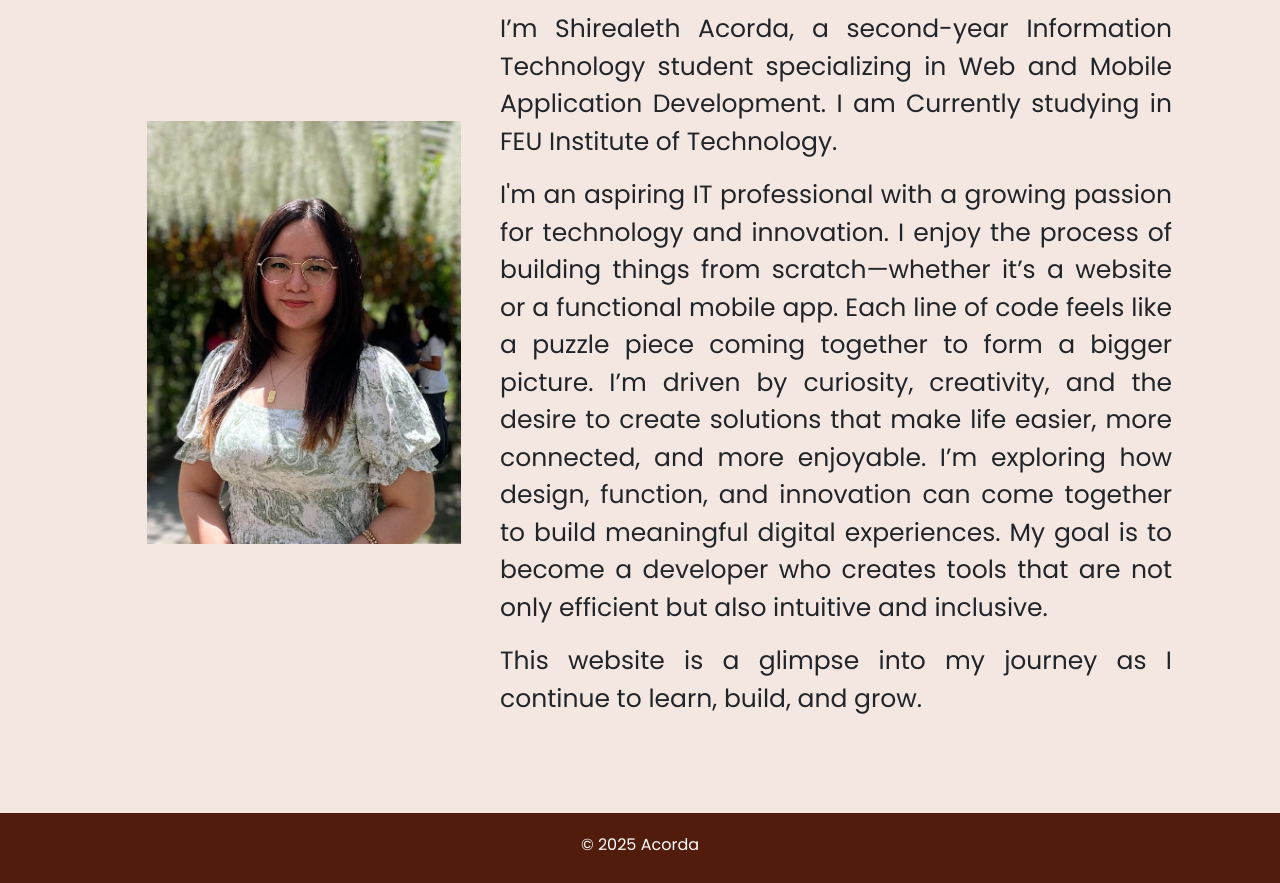
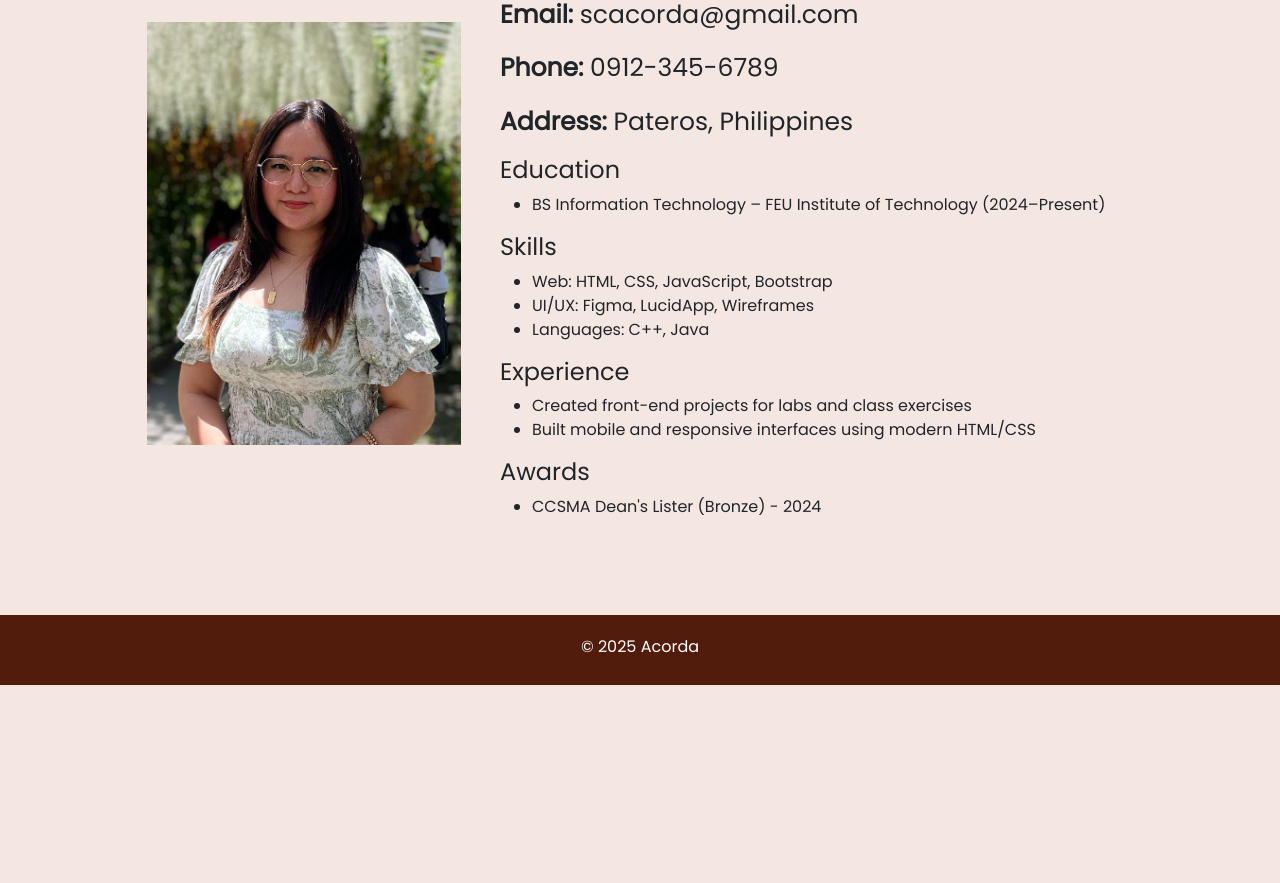
Before and after one commit to suhnshaine/SCA, a plain HTML site: page about.html in a window 1280 px wide. Shown: the part 284-1167 px from the top of the page. After the commit the page ends 969 px from the top, so only its background shows below. Drawn offline with nearby package versions, Linux system fonts and the light colour scheme.

Commit message:
Update about.html

```diff
--- a/about.html
+++ b/about.html
@@ -24,21 +24,33 @@
 					<img src = "aboutpic.png">
 				</div>
 				<div class = "aboutme">
-					<h3>About Me</h3>
-					<p>I’m Shirealeth Acorda, a second-year Information Technology
-					student specializing in Web and Mobile Application Development. I am Currently
-					studying in FEU Institute of Technology.</p>
-					<p>I'm an aspiring IT professional with a growing passion for technology and
-					innovation. I enjoy the process of building things from scratch—whether it’s a
-					website or a functional mobile app. Each line of code feels like a
-					puzzle piece coming together to form a bigger picture. I’m driven by curiosity,
-					creativity, and the desire to create solutions that make life easier,
-					more connected, and more enjoyable. I’m exploring how design, function, and
-					innovation can come together to build meaningful digital experiences.
-					My goal is to become a developer who creates tools that are not only efficient
-					but also intuitive and inclusive.</p>
-					<p>This website is a glimpse into my journey as I continue to learn, build,
-					and grow.</p>
+					<p><strong>Name:</strong> Shirealeth Acorda</p>
+					  <p><strong>Email:</strong> scacorda@gmail.com</p>
+					  <p><strong>Phone:</strong> 0912-345-6789</p>
+					  <p><strong>Address:</strong> Pateros, Philippines</p>
+
+					  <h4>Education</h4>
+					  <ul>
+						<li>BS Information Technology – FEU Institute of Technology (2024–Present)</li>
+					  </ul>
+
+					  <h4>Skills</h4>
+					  <ul>
+						<li>Web: HTML, CSS, JavaScript, Bootstrap</li>
+						<li>UI/UX: Figma, LucidApp, Wireframes</li>
+						<li>Languages: C++, Java</li>
+					  </ul>
+
+					  <h4>Experience</h4>
+					  <ul>
+						<li>Created front-end projects for labs and class exercises</li>
+						<li>Built mobile and responsive interfaces using modern HTML/CSS</li>
+					  </ul>
+
+					  <h4>Awards</h4>
+					  <ul>
+						<li>CCSMA Dean's Lister (Bronze) - 2024</li>
+					  </ul>
 				</div>
 			</section>
 		</main>
```
